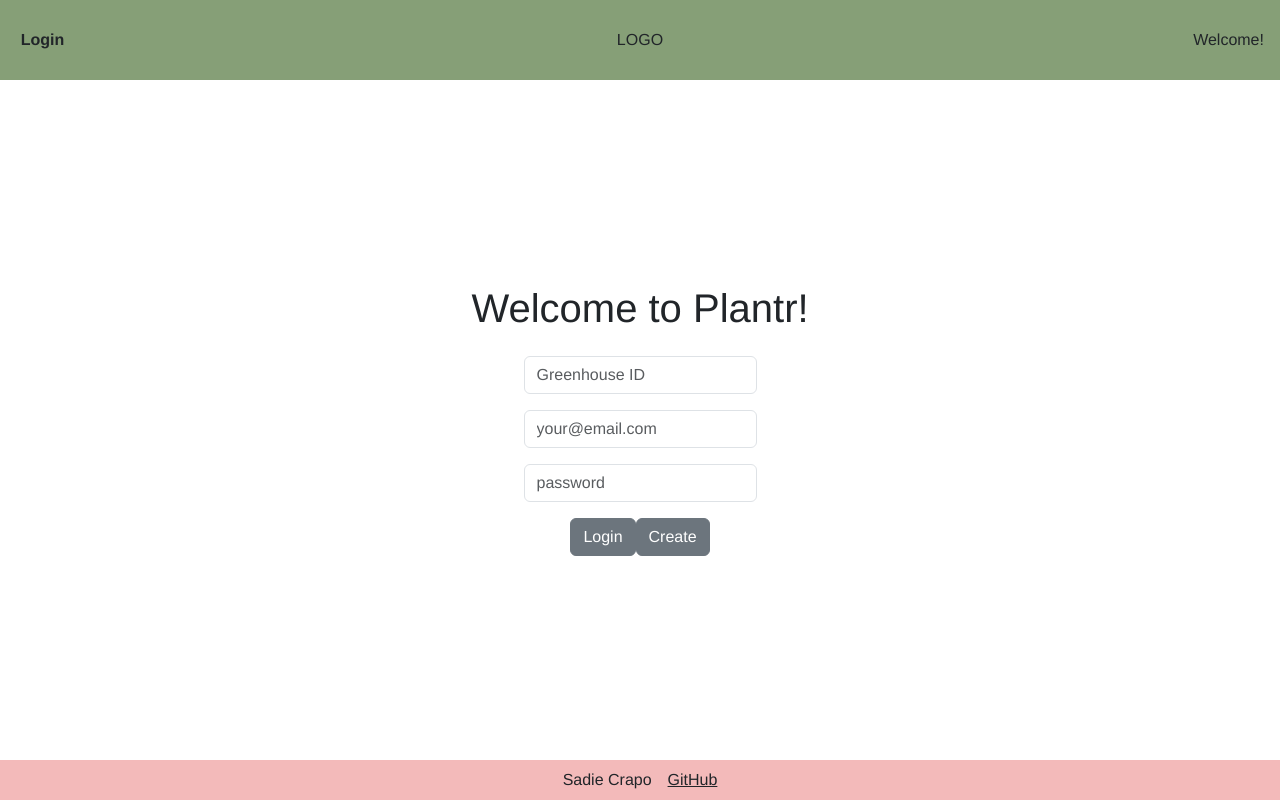
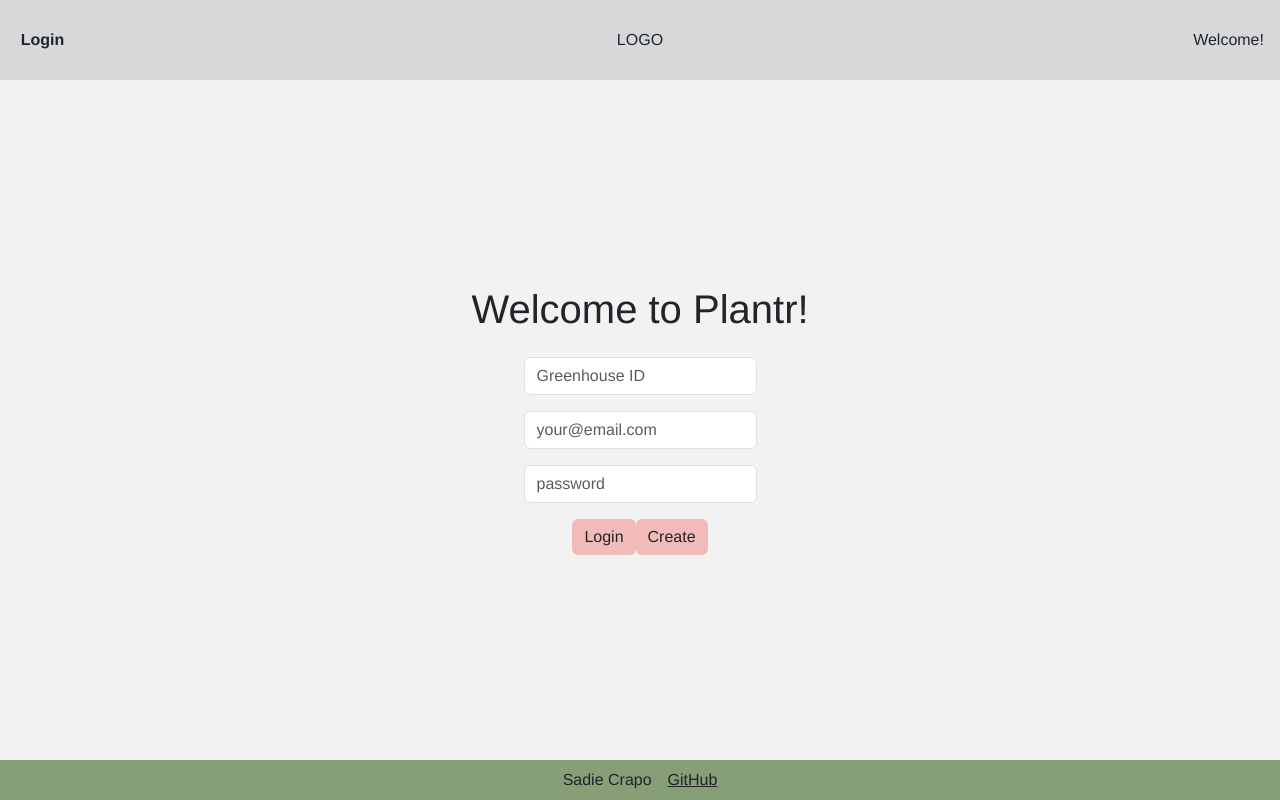
Before and after one commit to SadieCrapo/Startup, a React (Vite) app: page / in a window 1280 px wide. Built offline with nearby package versions, Linux system fonts and the light colour scheme.

Commit message:
Fix button styling

```diff
--- a/src/app.css
+++ b/src/app.css
@@ -16,7 +16,7 @@ header {
     min-height: 80px;
 
     /* flex: 0 80px; */
-    background-color: #869F77;
+    background-color: #d7d8d9;
     /* background-color: #799567; */
 
     /* padding: 0; */
@@ -29,6 +29,7 @@ header {
 }
 
 main {
+    background-color: #f2f2f2;
     flex: 0 calc(100vh - 110px);
 }
 
@@ -39,7 +40,7 @@ footer {
     justify-content: center;
 
     /* background-color: #e7b5ac; */
-    background-color: #f3baba;
+    background-color: #869f77;
 }
 
 nav {
@@ -86,6 +87,20 @@ menu .nav-item {
     padding: 0 1em;
 
     /* justify-self: right; */
+}
+
+.btn.action {
+    background-color: #f3baba;
+    border-style: none;
+    /* transition-duration: 0.4s ease; */
+}
+
+.btn.action:hover {
+    background-color: #efa8a8;
+}
+
+.btn.action:active {
+    background-color: #ed9999;
 }
 
 footer>div {
@@ -138,7 +153,7 @@ footer>div {
         top: 50%;
         /* z-index: 1; */
 
-        background-color: #869F77;
+        background-color: #d7d8d9;
     }
 
     #menuDropdown.show {
--- a/src/field-guide/field-guide.css
+++ b/src/field-guide/field-guide.css
@@ -21,10 +21,11 @@
 }
 
 .action-button {
-    background-color: lightblue;
+    /* background-color: lightblue; */
     border-radius: 35px;
     height: 70px;
     width: 70px;
+    outline-style: none;
     /* padding: 0.6em; */
     /* margin-top: 0.6em; */
 }
--- a/src/field-guide/field-guide.jsx
+++ b/src/field-guide/field-guide.jsx
@@ -1,5 +1,6 @@
 import React from 'react';
 import './field-guide.css';
+// import '../app.css';
 
 export function Field_Guide() {
   return (
@@ -40,7 +41,7 @@ export function Field_Guide() {
         </div>
 
         <div className="tools">
-            <button className="action-button">New Task</button>
+            <button className="action-button action">New Task</button>
         </div>
     </main>
   );
--- a/src/greenhouse/greenhouse.css
+++ b/src/greenhouse/greenhouse.css
@@ -28,7 +28,7 @@
 }
 
 .action-button {
-    background-color: lightblue;
+    /* background-color: lightblue; */
     border-radius: 35px;
     height: 70px;
     width: 70px;
--- a/src/greenhouse/greenhouse.jsx
+++ b/src/greenhouse/greenhouse.jsx
@@ -1,5 +1,6 @@
 import React from 'react';
 import './greenhouse.css';
+// import '../app.css';
 
 export function Greenhouse() {
   return (
@@ -44,9 +45,9 @@ export function Greenhouse() {
             </div>
         </div>
         <div className="tools">
-            <button className="action-button">Plant</button>
-            <button className="action-button">Feed</button>
-            <button className="action-button">Water</button>
+            <button className="action-button action">Plant</button>
+            <button className="action-button action">Feed</button>
+            <button className="action-button action">Water</button>
         </div>
     </main>
   );
--- a/src/login/login.jsx
+++ b/src/login/login.jsx
@@ -41,8 +41,8 @@ export function Login({setEmail, setGreenhouseID}) {
                 <input className="form-control" type="password" placeholder="password" />
             </div>
 
-            <button type="submit" onClick={loginUser} className="btn btn-secondary" >Login</button>
-            <button type="submit" className="btn btn-secondary">Create</button>
+            <button type="submit" onClick={loginUser} className="btn action" >Login</button>
+            <button type="submit" className="btn action">Create</button>
         </form>
     </main>
   );
```
